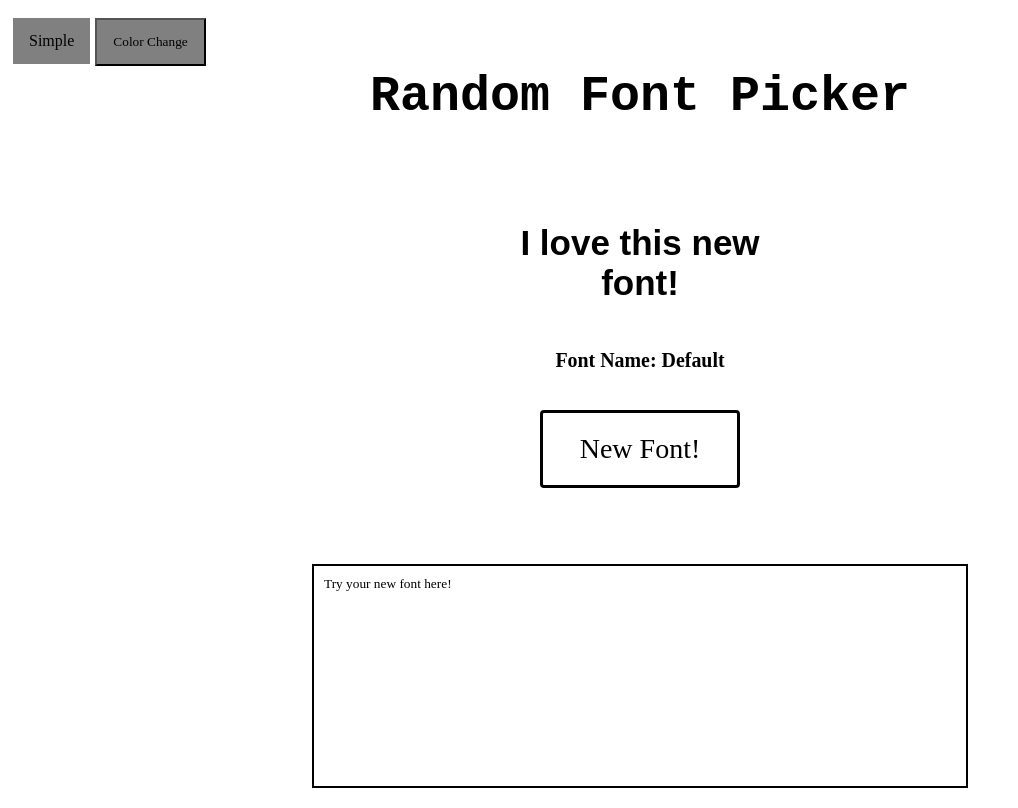
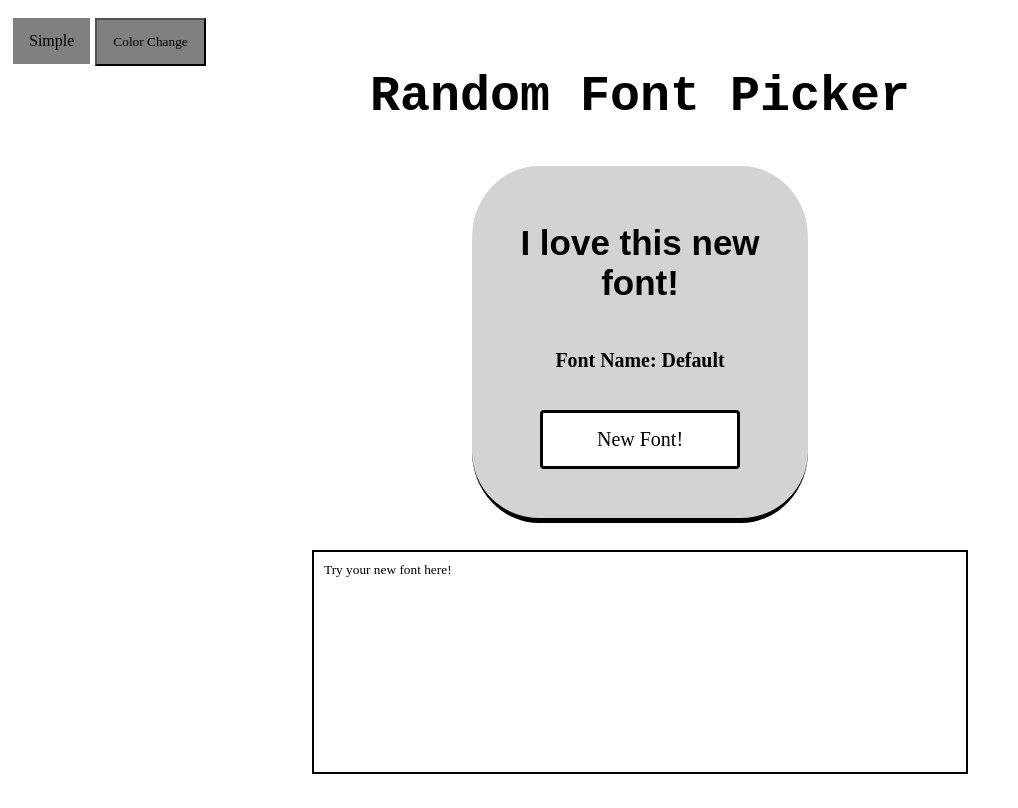
Before and after one commit to nmahler1240/FontPicker, a plain HTML site: page index.html in a window 1280 px wide. Shown: the whole page, without its empty margins (0-1018 px from the left). Drawn offline with Linux system fonts and the light colour scheme.

Commit message:
Update styles.css

```diff
--- a/styles.css
+++ b/styles.css
@@ -32,15 +32,20 @@ li {
  }
  .btn1 {
    border-radius: 4px;
-   background-color: inherit;
+   background-color: white;
    border: solid 3px;
    text-align: center;
-   font-size: 28px;
-   padding: 20px;
+   font-size: 20px;
+   padding: 15px;
    width: 200px;
    transition: all 0.5s;
    cursor: pointer;
    margin: 5px;
+  }
+
+  .btn1:hover {
+    background-color: black;
+    color: white;
   }
 
  .btn1 span {
@@ -56,7 +61,7 @@ li {
    opacity: 0;
    top: 0;
    right: -20px;
-   transition: 0.2s;
+   transition: 0.1s;
  }
 
  .btn1:hover span {
@@ -79,6 +84,9 @@ li {
   padding: 10px;
   margin: auto;
   flex-grow: 1;
+  background-color: lightgrey;
+  border-radius: 20%;
+  border-bottom: solid black 5px;
 
  }
  .picker {
@@ -107,6 +115,7 @@ li {
    align-items: center;
    font-family: monospace
    font-size: 20px;
+   background-color: white;
  }
 #btn2 {
   background-color: grey;
@@ -115,5 +124,7 @@ li {
   text-align: center;
   padding: 14px 16px;
   text-decoration: none
-
 }
+.color {
+  text-align: center;
+}
```
